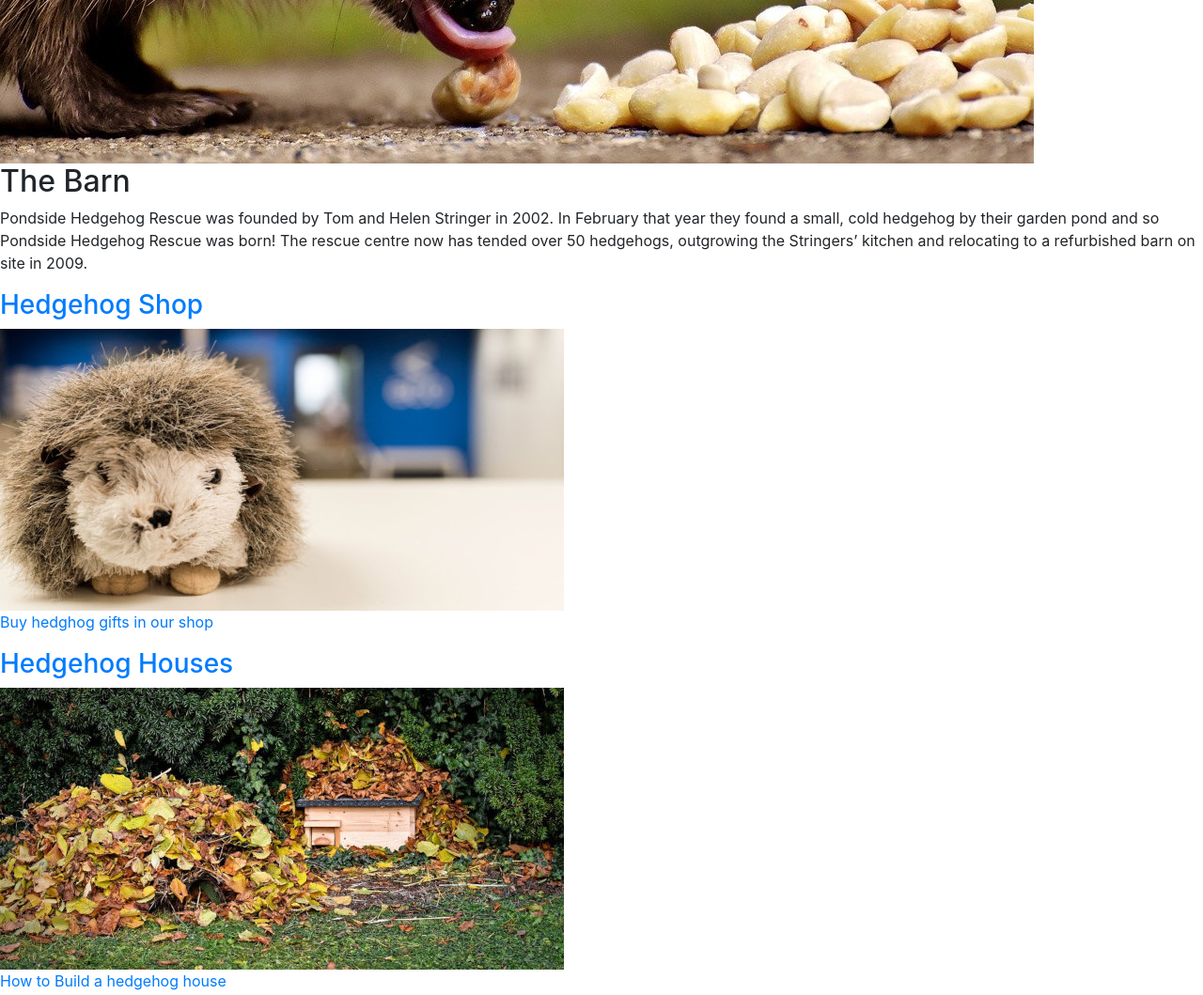
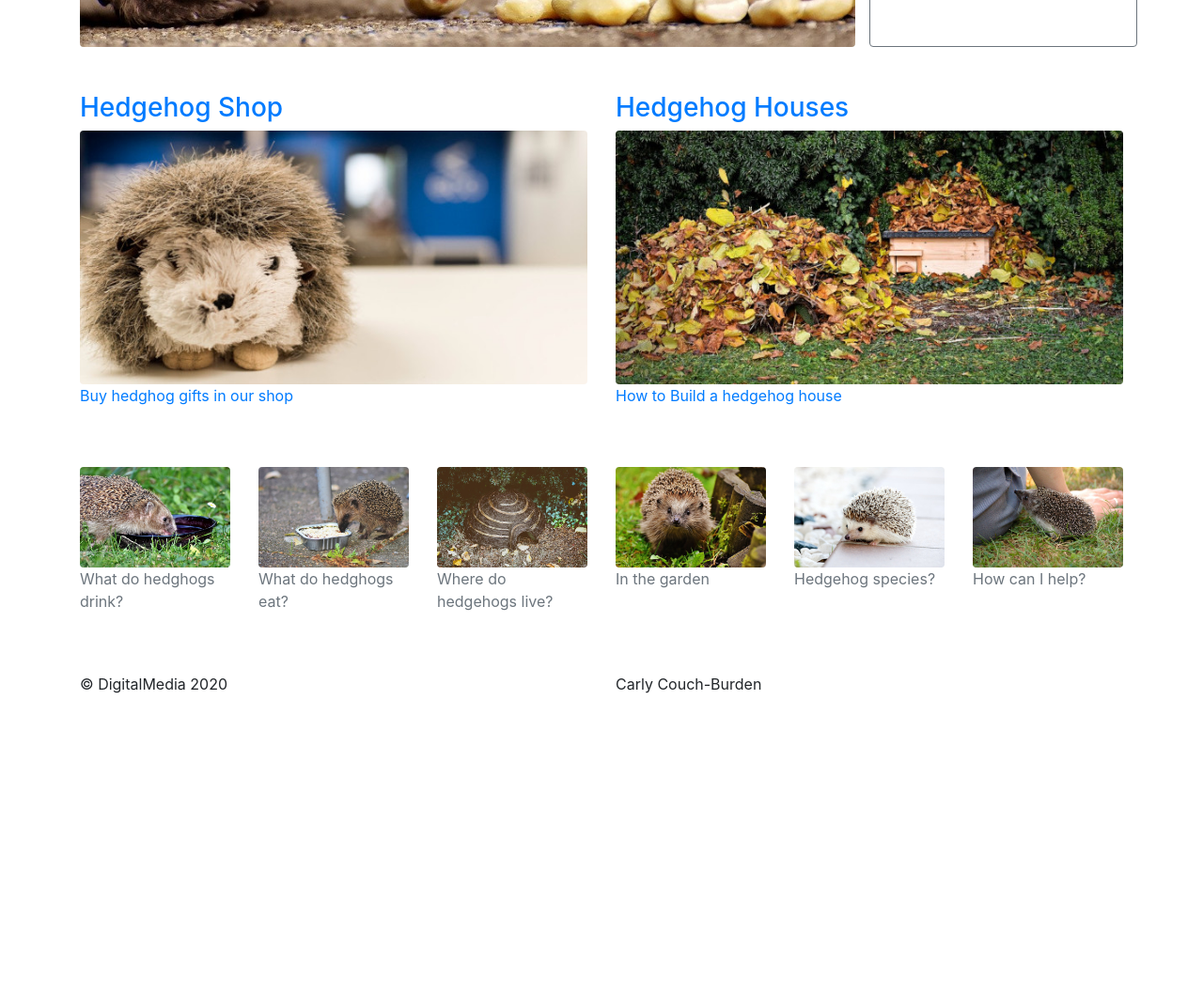
Before and after one commit to cjr2-couchburd/hedghogs, a plain HTML site: page index.html in a window 1280 px wide. Shown: the part 700-1759 px from the top of the page at 94% size. After the commit the page ends 1480 px from the top, so only its background shows below. Drawn offline with Linux system fonts and the light colour scheme.

Commit message:
Update index.html
Worksheet submit

```diff
--- a/index.html
+++ b/index.html
@@ -13,10 +13,10 @@
 </head>
 
 <body>
-    <div>
+    <div class="container">
 
         <!-- Header logo and title -->
-        <header>
+        <header class="py-4">
             <div>
                 <h1>Pondside Hedgehog Rescue</h1>
                 <p>Rescuing hedgehogs since 2002</p>
@@ -31,11 +31,11 @@
         </nav>
 
         <!-- Main image and intoduction text-->
-        <section>
-            <div>
-                <img src="images/hh_nuts.jpg" alt="hedghog licking a stick" >
+        <section class="row my-3">
+            <div class="col-sm-12 col-lg-6 col-xl-9">
+                <img src="images/hh_nuts.jpg" alt="hedghog licking a stick" class="img-fluid rounded">
             </div>
-            <div>
+            <div class="col border border-secondary rounded-bottom py-2 px-4">
                 <h2>The Barn</h2>
                 <p>Pondside Hedgehog Rescue was founded by Tom and Helen Stringer in 2002. In February that year
                     they found a small, cold hedgehog by their garden pond and so Pondside Hedgehog Rescue was
@@ -46,68 +46,71 @@
         </section>
 
          <!-- Call to action boxes-->
-         <section>
-            <div>
+         <section class="row my-5">
+            <div class="col-sm-12 col-lg-6">
                 <a href="#">
                     <h3>Hedgehog Shop</h3>
-                    <img src="images/hh_toy.jpg" alt="toy hedgehog">
+                    <img src="images/hh_toy.jpg" alt="toy hedgehog" class="img-fluid rounded">
                     <p>Buy hedghog gifts in our shop</p>
                 </a>
             </div>
 
-            <div>
+            <div class="col-sm-12 col-lg-6">
                 <a href="#">
                     <h3>Hedgehog Houses</h3>
-                    <img src="images/hh_house.jpg" alt="domed hedgehog house">
+                    <img src="images/hh_house.jpg" alt="domed hedgehog house" class="img-fluid rounded">
                     <p>How to Build a hedgehog house</p>
                 </a>
             </div>
         </section>
 
         <!-- Story boxes -->
-        <section>
-            <div>
-                <a href="#">
-                    <img src="images/hh_drinking.jpg" alt="hedghog drinking">
+        <section class="row my-4">
+            <div class="col-sm-6 col-md-4 col-lg-3 col-xl-2">
+                <a href="#" class="text-secondary">
+                    <img src="images/hh_drinking.jpg" alt="hedghog drinking" class="img-fluid rounded">
                     <p>What do hedghogs drink?</p>
                 </a>
             </div>
-            <div>
-                <a href="#">
-                    <img src="images/hh_eating.jpg" alt="a hedgehog eating nuts">
+            <div class="col-sm-6 col-md-4 col-lg-3 col-xl-2">
+                <a href="#" class="text-secondary">
+                    <img src="images/hh_eating.jpg" alt="a hedgehog eating nuts" class="img-fluid rounded">
                     <p>What do hedghogs eat?</p>
                 </a>
             </div>
-            <div>
-                <a href="#">
-                    <img src="images/hh_house_2.jpg" alt="A domed hedgehog house">
+            <div class="col-sm-6 col-md-4 col-lg-3 col-xl-2">
+                <a href="#" class="text-secondary">
+                    <img src="images/hh_house_2.jpg" alt="A domed hedgehog house" class="img-fluid rounded">
                     <p>Where do hedgehogs live?</p>
                 </a>
             </div>
-            <div>
-                <a href="#">
-                    <img src="images/hh_edge.jpg" alt="A small hedgehog toy">
+            <div class="col-sm-6 col-md-4 col-lg-3 col-xl-2">
+                <a href="#" class="text-secondary">
+                    <img src="images/hh_edge.jpg" alt="A small hedgehog toy" class="img-fluid rounded">
                     <p>In the garden</p>
                 </a>
             </div>
-            <div>
-                <a href="#">
-                    <img src="images/hh_pale.jpg" alt = "A pale hedgehog">
+            <div class="col-sm-6 col-md-4 d-lg-none d-xl-block col-xl-2">
+                <a href="#" class="text-secondary">
+                    <img src="images/hh_pale.jpg" alt = "A pale hedgehog" class="img-fluid rounded">
                     <p>Hedgehog species?</p>
                 </a>
             </div>
-            <div>
-                <a href="#">
-                    <img src="images/hh_arm.jpg" alt="Closeup of a hedgehogs face">
+            <div class="col-sm-6 col-md-4 d-lg-none d-xl-block col-xl-2">
+                <a href="#" class="text-secondary">
+                    <img src="images/hh_arm.jpg" alt="Closeup of a hedgehogs face" class="img-fluid rounded">
                     <p>How can I help?</p>
                 </a>
             </div>
         </section>
 
         <!-- footer-->
-        <footer>
-            <div>
+        <footer class="row">
+            <div class="col-6 py-4">
                 <p>&copy; DigitalMedia 2020</p>
+            </div>
+            <div class="col-6 py-4">
+                <p>Carly Couch-Burden</p>
             </div>
         </footer>
 
```
